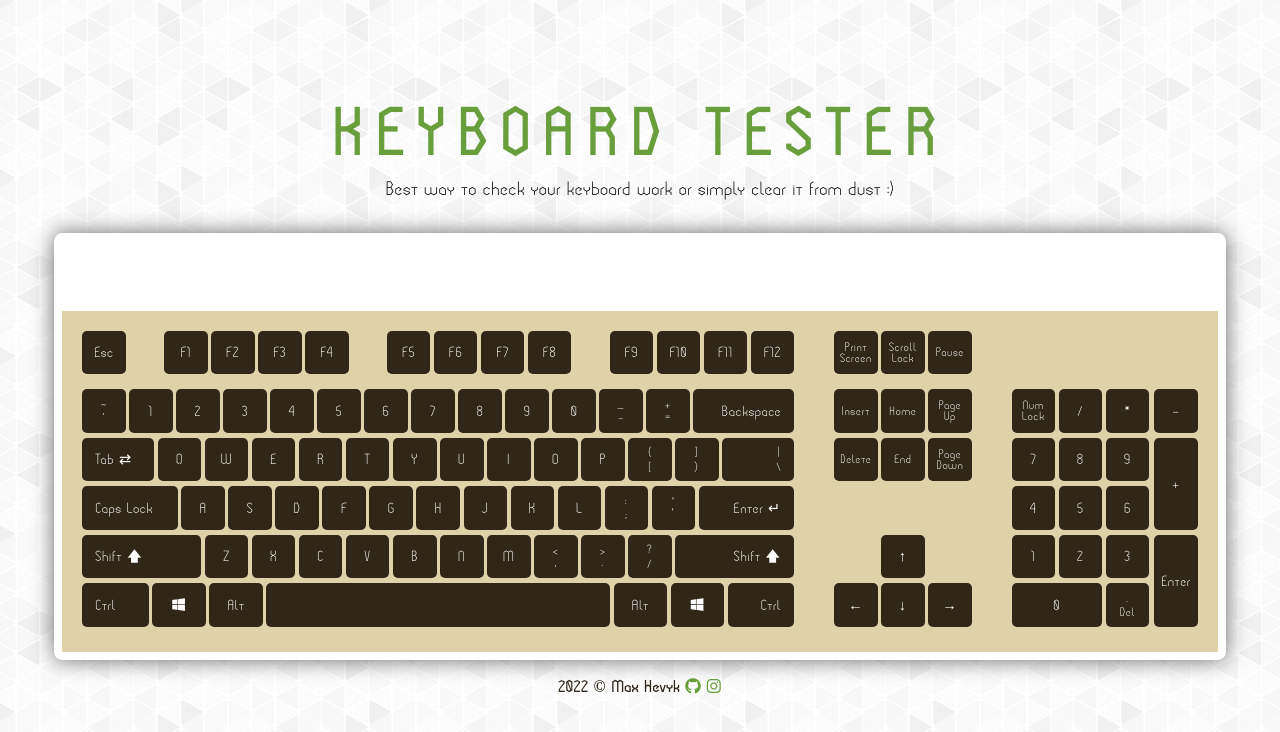
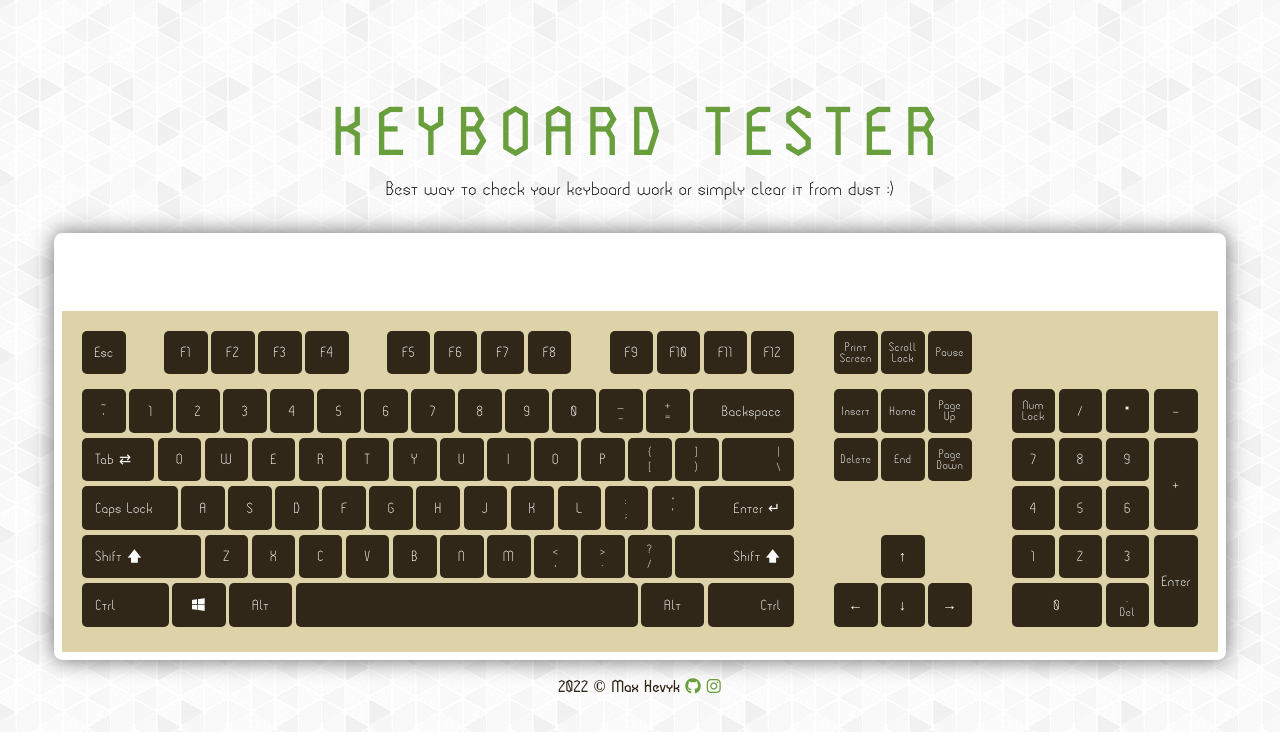
Before and after one commit to mhevyk/Keyboard-tester, a plain HTML site: page index.html in a window 1280 px wide. Drawn offline with Linux system fonts and the light colour scheme.

Commit message:
added scrollLock and pause key reaction, remove right Win key

```diff
--- a/index.html
+++ b/index.html
@@ -104,20 +104,19 @@
                             <div class="key rest padRight" data-name="ShiftRight">Shift &#x1F845;</div>
                         </div>
                         <div class="key-row">
-                            <div class="key rest text-left" data-name="ControlLeft">Ctrl</div>
+                            <div class="key rest text-left ctrl" data-name="ControlLeft">Ctrl</div>
                             <div class="key rest" data-name="MetaLeft"><i class="fa fa-windows" aria-hidden="true"></i></div>
-                            <div class="key rest" data-name="AltLeft">Alt</div>
+                            <div class="key rest alt" data-name="AltLeft">Alt</div>
                             <div class="key space" data-name="Space"></div>
-                            <div class="key rest" data-name="AltRight">Alt</div>
-                            <div class="key rest" data-name="MetaRight"><i class="fa fa-windows" aria-hidden="true"></i></div>
-                            <div class="key rest padRight" data-name="ControlRight">Ctrl</div>
+                            <div class="key rest alt" data-name="AltRight">Alt</div>
+                            <div class="key rest padRight ctrl" data-name="ControlRight">Ctrl</div>
                         </div>
                     </div>
                     <div class="control-arrows key-group">
                         <div class="key-row">
                             <div class="key text-short lh4" data-name="PrintScreen">Print Screen</div>
-                            <div class="key text-short lh4">Scroll Lock</div>
-                            <div class="key text-short lh4">Pause</div>
+                            <div class="key text-short lh4" data-name="ScrollLock">Scroll Lock</div>
+                            <div class="key text-short lh4" data-name="Pause">Pause</div>
                         </div>
                         <div class="key-row">
                             <div class="key text-short lh4" data-name="Insert">Insert</div>
--- a/scss/keyboard.scss
+++ b/scss/keyboard.scss
@@ -128,6 +128,12 @@ $alignPad: $keySize * 0.3;
             padding-left: $alignPad;
             justify-content: start;
         }
+        &.alt{
+            flex-grow: 2;
+        }
+        &.ctrl{
+            flex-grow: 3;
+        }
         &.space{
             flex-grow: 30;
         }
```
Also changed, not shown: css/keyboard.css, css/main.css.
